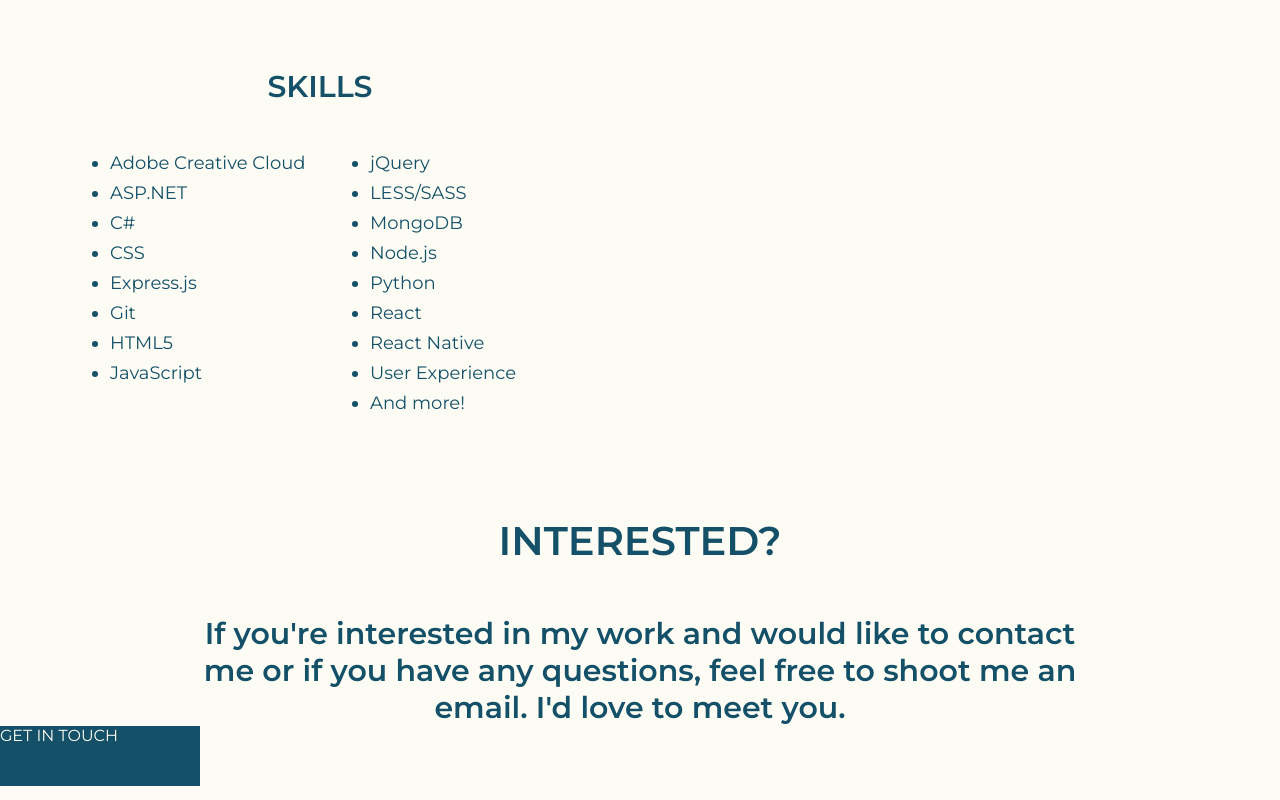
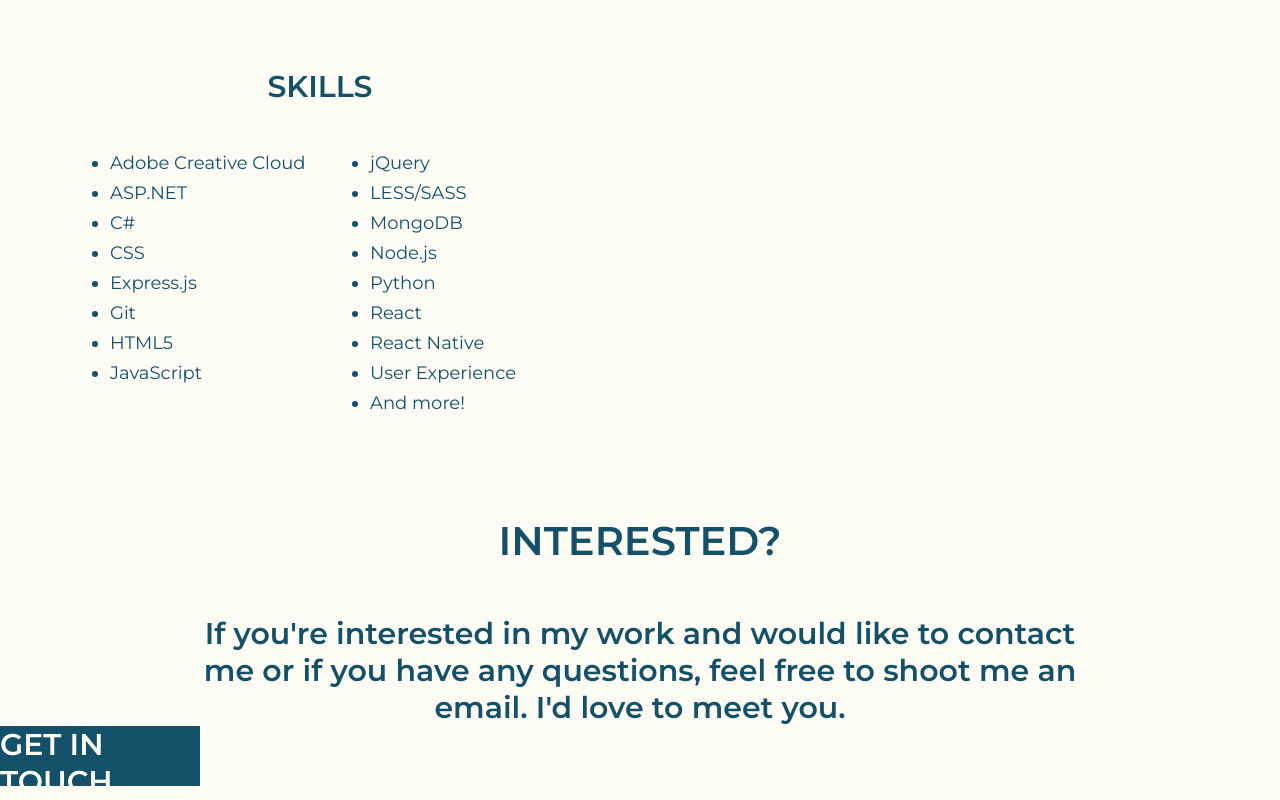
Before and after one commit to arohwer/aricarohwer-portfolio, a website: page public/index.html in a window 1280 px wide. Shown: the part 1771-2571 px from the top of the page. Drawn offline with nearby package versions, Linux system fonts and the light colour scheme.

Commit message:
asdflksdf YOINK

```diff
--- a/public/sass/_home.scss
+++ b/public/sass/_home.scss
@@ -134,4 +134,7 @@
     height: 60px;
     background-color: #145068;
     color: #FCFCF4;
+    font-size: 30px;
+    font-weight: 600;
+    font-family: "Montserrat";
 }
```
Also changed, not shown: public/css/style.css.
